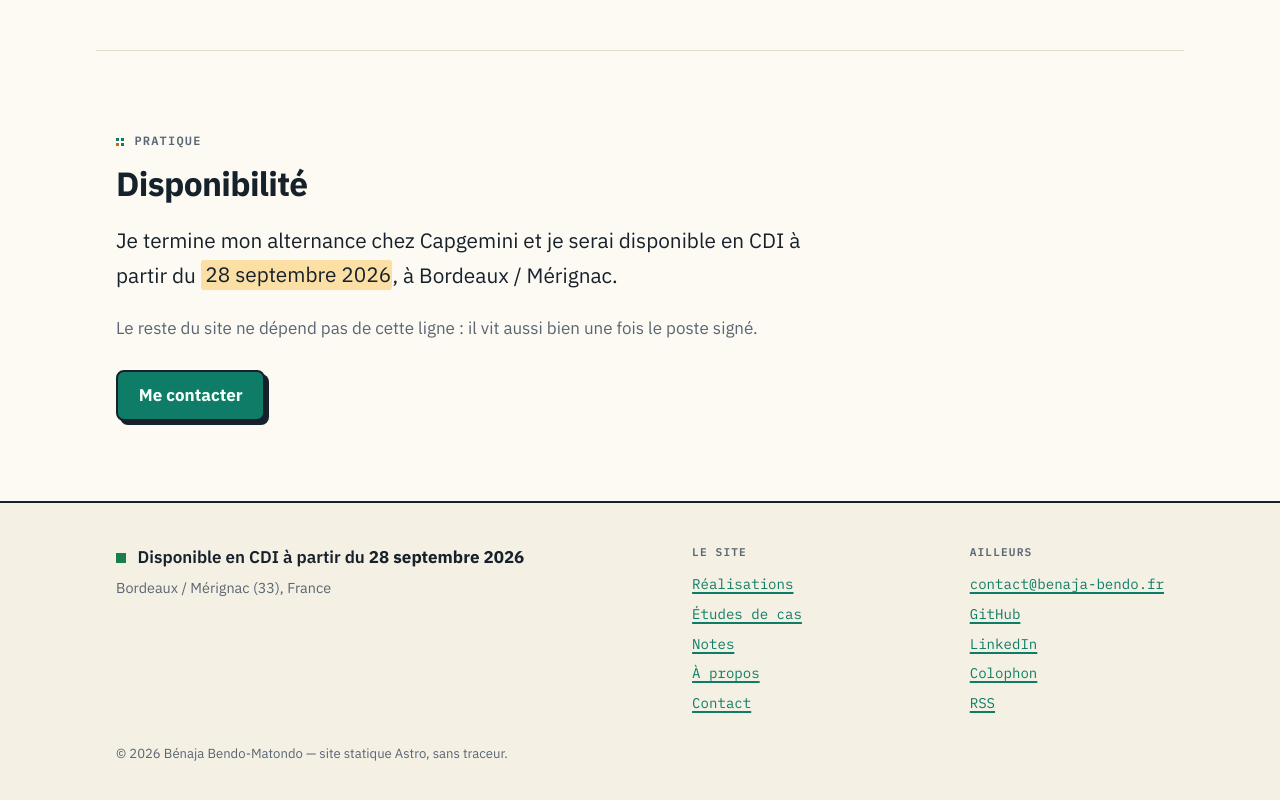
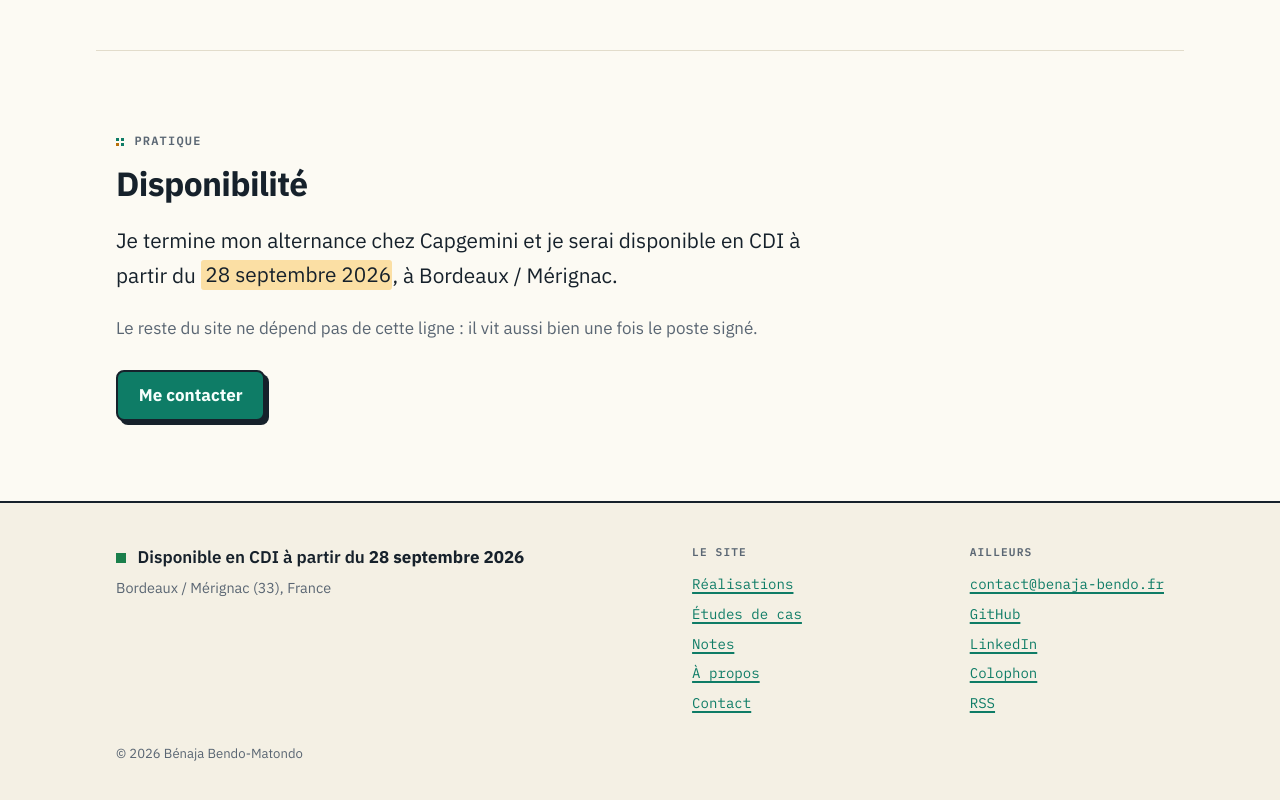
Before and after one commit to benaja-bendo/benaja-bendo, an Astro site: page / in a window 1280 px wide. Shown: the part 1857-2657 px from the top of the page. Built offline with nearby package versions, Linux system fonts and the light colour scheme; Astro itself is replaced by a stand-in of ours; some packages are replaced by stand-ins of ours.

Commit message:
chore: retire la mention « site statique Astro, sans traceur » du pied de page

```diff
--- a/src/components/SiteFooter.astro
+++ b/src/components/SiteFooter.astro
@@ -48,6 +48,6 @@ const path = Astro.url.pathname;
     </nav>
   </div>
   <div class="container footer-legal">
-    <p>© {year} Bénaja Bendo-Matondo — site statique Astro, sans traceur.</p>
+    <p>© {year} Bénaja Bendo-Matondo</p>
   </div>
 </footer>
```
